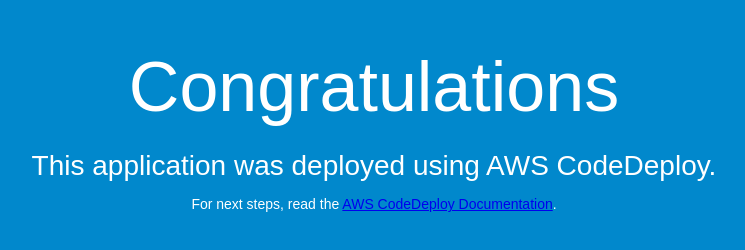
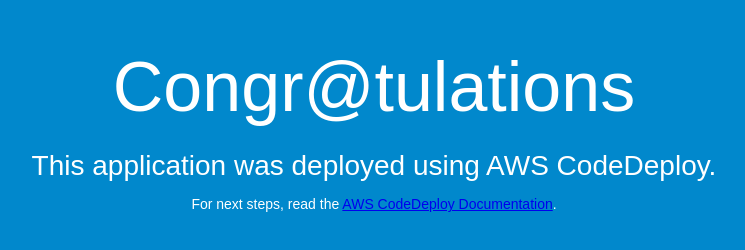
Before and after one commit to farooquisj97/aws-git, a plain HTML site: page index.html in a window 1280 px wide. Shown: the whole page, without its empty margins (266-1011 px from the left). Drawn offline with Linux system fonts and the light colour scheme.

Commit message:
Update index.html
purposeful fail

```diff
--- a/index.html
+++ b/index.html
@@ -26,7 +26,7 @@
 </head>
 <body>
   <div align="center">
-    <h1>Congratulations</h1>
+    <h1>Congr@tulations</h1>
     <h2>This application was deployed using AWS CodeDeploy.</h2>
     <p>For next steps, read the <a href="http://aws.amazon.com/documentation/codedeploy">AWS CodeDeploy Documentation</a>.</p>
   </div>
```
